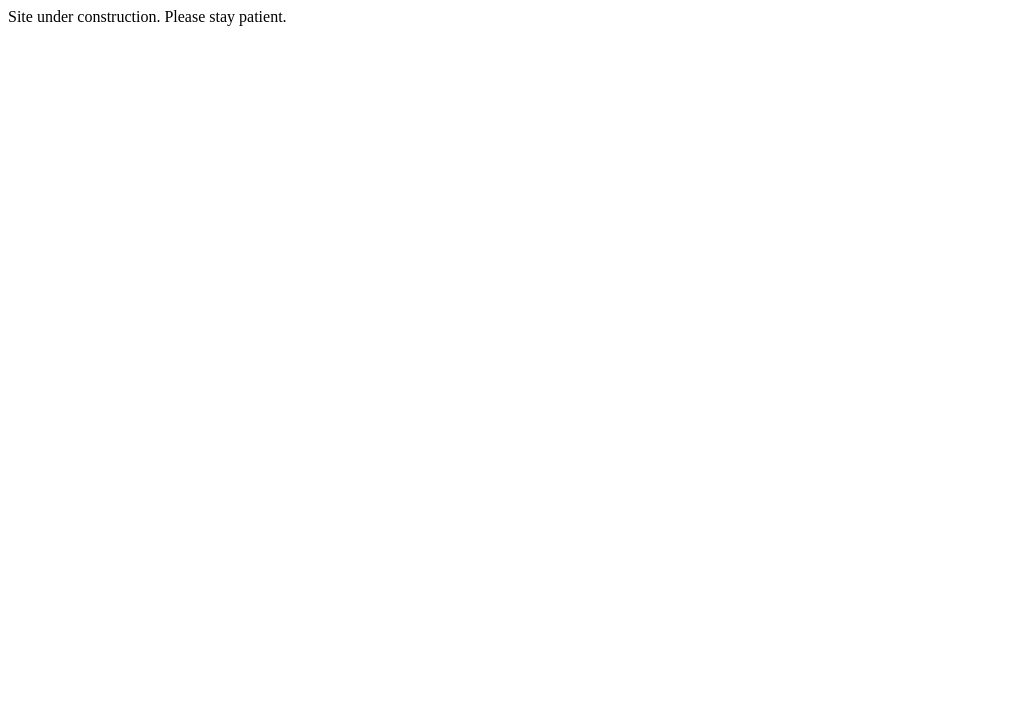
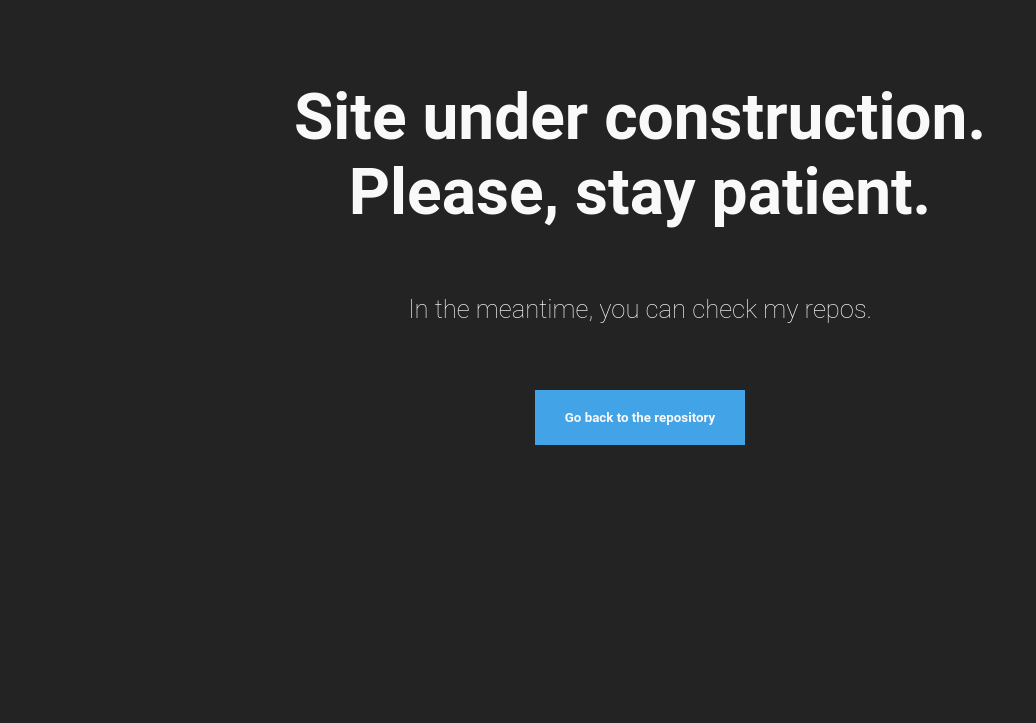
Before and after one commit to alekaug/alekaug.github.io, a plain HTML site: page index.html in a window 1280 px wide. Shown: the whole page, without its empty margins (0-1036 px from the left). Drawn offline with Linux system fonts and the light colour scheme.

Commit message:
Improved await message very quickly..

```diff
--- /dev/null
+++ b/css/index.css
@@ -0,0 +1,61 @@
+
+
+/*** Custom font ***/
+@font-face {
+    font-family: Roboto Bold;
+    src: url(fonts/Roboto-Black.ttf) format('truetype');
+}
+
+* {
+    color: rgb(249, 249, 249);
+}
+
+html, body {
+    height: 100%;
+    background: rgb(35, 35, 35);
+}
+
+div#main-container {
+    margin: 80px auto;
+    height: 80%;
+    text-align: center;
+    vertical-align: middle;
+}
+
+p#upfront-message {
+    font-family: 'Roboto';
+    font-weight: bold;
+    font-size: 5vw;
+}
+
+p#sub-message {
+    font-family: 'Roboto';
+    font-weight: lighter;
+    font-size: 2vw;
+}
+
+button#return-button {
+    /*** Basic settings ***/
+    font-family: 'Roboto';
+    font-weight: bold;
+    margin-top: 40px;
+
+    /*** Look & feel ***/
+    border: 0;
+    padding: 20px 30px;
+    background: rgb(66, 164, 230);
+}
+
+button#return-button:hover {
+    background: rgb(83, 176, 238);
+}
+
+@media only screen and (max-width: 700px) {
+    p#upfront-message {
+        font-size: 8vw;
+    }
+
+    p#sub-message {
+        font-size: 3.5vw;
+    }
+}
--- a/index.html
+++ b/index.html
@@ -1 +1,16 @@
-Site under construction. Please stay patient.
+<!doctype html>
+<html>
+    <head>
+        <link rel="stylesheet" href="css/index.css"/>
+        <meta name="viewport" content="width=device-width, initial-scale=1"/>
+    </head>
+    <body>
+        <div id="main-container">
+            <p id="upfront-message">Site under construction.<br> Please, stay patient.</p>
+            <p id="sub-message">In the meantime, you can check my repos.</p>
+            <a href="https://www.github.com/alekaug/">
+                <button id="return-button" href="#">Go back to the repository</button>
+            </a>
+        </div>
+    </body>
+</html>
```
Also changed, not shown: fonts/Roboto-Black.ttf (added), fonts/Roboto-BlackItalic.ttf (added), fonts/Roboto-Bold.ttf (added), fonts/Roboto-BoldItalic.ttf (added), fonts/Roboto-Italic.ttf (added), fonts/Roboto-Light.ttf (added), fonts/Roboto-LightItalic.ttf (added), fonts/Roboto-Medium.ttf (added), fonts/Roboto-MediumItalic.ttf (added), fonts/Roboto-Regular.ttf (added), fonts/Roboto-Thin.ttf (added), fonts/Roboto-ThinItalic.ttf (added).
